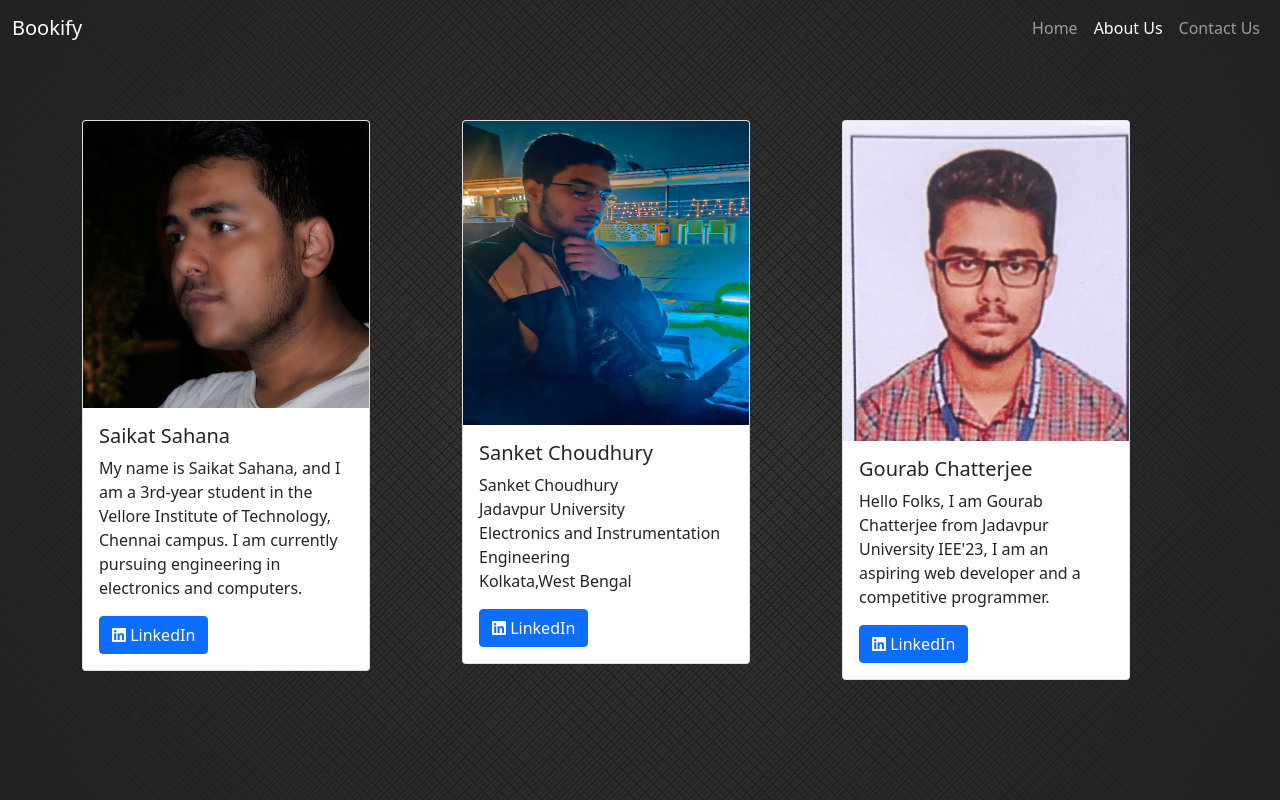
After one commit to saikatsahana77/HackNPitch, a Flask app: page /about in a window 1280 px wide. The commit adds this page. Run offline with Flask 2, Linux system fonts and the light colour scheme.

Commit message:
Regular updates

```diff
--- a/server.py
+++ b/server.py
@@ -9,6 +9,10 @@ from flask import Flask, render_template, redirect, url_for, request
 from werkzeug.utils import secure_filename
 from io import BufferedReader
 from flask_sqlalchemy import SQLAlchemy
+import os
+import cv2
+import numpy as np
+from PIL import Image
 
 
 
@@ -29,7 +33,7 @@ class Transactions(db.Model):
     price = db.Column(db.Float)
     desc = db.Column(db.String, nullable=True)
     tags = db.Column(db.String)
-    c_image  = db.Column(db.LargeBinary)
+    c_image  = db.Column(db.String)
     id  = db.Column(db.Integer, primary_key=True)
 
 
@@ -82,10 +86,35 @@ def index():
         return render_template('index.html', data="e")
 
 
-@app.route('/dashboard')
-def dashboard():
-    return render_template("dashboard.html")
+@app.route('/dashboard/<email>')
+def dashboard(email):
+    email=str(email)
+    conn = sqlite3.connect("bookify.db")
+    q1 = "select b_name, bought, seller, pages, age, subject, stream, weight, price, desc, tags, c_image from transactions order by id desc".format(em=email)
+    rows = conn.execute(q1)
+    rows = rows.fetchall()
+    for i in range(len(rows)):
+        rows[i] = list(rows[i])
+    for i in range(len(rows.copy())):
+        if (rows[i][1] == 1):
+            rows.remove(rows[i][1])
+        else:
+            pass
+        if (rows[i][4]== 1):
+            rows[i][4] = "Less than 1 year"
+        elif (rows[i][4]== 2):
+            rows[i][4] = "Less than 2 years"
+        elif (rows[i][4]== 3):
+            rows[i][4] = "Less than 5 years"
+        else:
+            rows[i][4] = "More than 5 years"
+    return render_template("dashboard.html", rows= rows)
 
+
+# Less than 1 year
+# Less than 2 years
+# Less than 5 years
+# More than 5 years
 
 @app.route('/signup_check', methods=['POST'])
 def signup_check():
@@ -126,7 +155,7 @@ def login_check():
     conn.close()
     if (len(rows) == 1):
         username = rows[0][0]
-        return redirect(url_for('dashboard'))
+        return redirect('dashboard/{}'.format(email))
     else:
         return redirect(url_for('index', v="c"))
 
@@ -190,9 +219,16 @@ def add_book():
     desc = request.form['desc_book']
     tags = request.form['tags_book']
     c_image = request.files['pic_book']
-
-    upload = Transactions(b_name= bname, seller = seller, buyer = buyer, bought=bought, pages = pages, age = age, subject = subject, stream = stream, weight = weight, price = price, desc = desc, tags= tags, c_image = c_image.read())
-
+    _, file_extension = os.path.splitext(c_image.filename)
+    filename_1 = str(random.randint(1, 1000000000))
+    filename = filename_1 + file_extension
+    filepath = os.path.join("./static/uploads/", filename)
+    print(filepath,filename,filename_1,file_extension)
+    c_image = Image.open(c_image)
+    c_image = np.array(c_image)
+    c_image  = cv2.cvtColor(c_image, cv2.COLOR_BGR2RGB)
+    cv2.imwrite(filepath, c_image)
+    upload = Transactions(b_name= bname, seller = seller, buyer = buyer, bought=bought, pages = pages, age = age, subject = subject, stream = stream, weight = weight, price = price, desc = desc, tags= tags, c_image = filepath)
     db.session.add(upload)
     db.session.commit()
     return redirect("/products/{}".format(seller))
@@ -217,7 +253,7 @@ def update_details():
 def method_name(email):
     email=str(email)
     conn = sqlite3.connect("bookify.db")
-    q1 = "select b_name, buyer, bought, pages, age, subject, stream, weight, price, desc, tags from transactions where seller = '{em}' order by id desc".format(em=email)
+    q1 = "select b_name, buyer, bought, pages, age, subject, stream, weight, price, desc, tags, c_image from transactions where seller = '{em}' order by id desc".format(em=email)
     rows = conn.execute(q1)
     rows = rows.fetchall()
     for i in range(len(rows)):
--- a/static/js/dashboard.js
+++ b/static/js/dashboard.js
@@ -1,12 +1,12 @@
 document.getElementById("username").innerHTML = sessionStorage.getItem("email");
 
 
-var k = "profile/"+sessionStorage.getItem("email");
+var k = "../profile/"+sessionStorage.getItem("email");
 document.getElementById("profile_btn").setAttribute("href",k);
 
 
-k = "upload/"+sessionStorage.getItem("email");
+k = "../upload/"+sessionStorage.getItem("email");
 document.getElementById("sell_btn").setAttribute("href",k);
 
-k = "products/"+sessionStorage.getItem("email");
+k = "../products/"+sessionStorage.getItem("email");
 document.getElementById("product_btn").setAttribute("href",k);
--- a/static/js/my_products.js
+++ b/static/js/my_products.js
@@ -3,3 +3,6 @@ document.getElementById("username").innerHTML = sessionStorage.getItem("email");
 
 var k = "../profile/"+sessionStorage.getItem("email");
 document.getElementById("profile_btn").setAttribute("href",k);
+
+k = "../dashboard/"+sessionStorage.getItem("email");
+document.getElementById("dashboard_btn").setAttribute("href",k);
--- a/static/js/profile.js
+++ b/static/js/profile.js
@@ -3,3 +3,9 @@ document.getElementById("username").innerHTML = sessionStorage.getItem("email");
 
 var k = "../products/"+sessionStorage.getItem("email");
 document.getElementById("product_btn").setAttribute("href",k);
+
+k = "../dashboard/"+sessionStorage.getItem("email");
+document.getElementById("dashboard_btn").setAttribute("href",k);
+
+k = "../dashboard/"+sessionStorage.getItem("email");
+document.getElementById("dashboard_btn").setAttribute("href",k);
--- /dev/null
+++ b/templates/about.html
@@ -0,0 +1,153 @@
+<!DOCTYPE html>
+<html lang="en">
+  <head>
+    <meta charset="utf-8" />
+    <meta name="viewport" content="width=device-width, initial-scale=1" />
+    <link
+      href="https://cdn.jsdelivr.net/npm/bootstrap@5.0.2/dist/css/bootstrap.min.css"
+      rel="stylesheet"
+    />
+    <link rel="stylesheet" href="https://cdnjs.cloudflare.com/ajax/libs/font-awesome/5.15.4/css/all.min.css"/>
+    <link
+      rel="shortcut icon"
+      href="../static/favicon.ico"
+      type="image/x-icon"
+    />
+    <title>About Page</title>
+    <style>
+      body {
+        height: 100vh;
+        background-image: radial-gradient(
+            circle at center center,
+            rgba(33, 33, 33, 0),
+            rgb(33, 33, 33)
+          ),
+          repeating-linear-gradient(
+            135deg,
+            rgb(33, 33, 33) 0px,
+            rgb(33, 33, 33) 1px,
+            transparent 1px,
+            transparent 4px
+          ),
+          repeating-linear-gradient(
+            45deg,
+            rgb(56, 56, 56) 0px,
+            rgb(56, 56, 56) 5px,
+            transparent 5px,
+            transparent 6px
+          ),
+          linear-gradient(90deg, rgb(33, 33, 33), rgb(33, 33, 33));
+      }
+      .container{
+        position: absolute;
+        top:50%;
+        left: 50%;
+        transform: translate(-50%,-50%);
+      }
+    </style>
+  </head>
+  <body>
+    <nav class="navbar navbar-expand-lg navbar-dark">
+      <div class="container-fluid">
+        <a class="navbar-brand" href="#">Bookify</a>
+        <button
+          class="navbar-toggler"
+          type="button"
+          data-bs-toggle="collapse"
+          data-bs-target="#navbarSupportedContent"
+          aria-controls="navbarSupportedContent"
+          aria-expanded="false"
+          aria-label="Toggle navigation"
+        >
+          <span class="navbar-toggler-icon"></span>
+        </button>
+        <div class="collapse navbar-collapse" id="navbarSupportedContent">
+          <ul class="navbar-nav ms-auto mb-2 mb-lg-0">
+            <li class="nav-item">
+              <a class="nav-link" aria-current="page" href="/">Home</a>
+            </li>
+            <li class="nav-item">
+              <a class="nav-link active" href="#">About Us</a>
+            </li>
+            <li class="nav-item">
+              <a
+                class="nav-link"
+                href="#"
+                data-bs-toggle="modal"
+                data-bs-target="#aboutModal"
+                >Contact Us</a
+              >
+            </li>
+          </ul>
+        </div>
+      </div>
+    </nav>
+    <div class="container py-4">
+      <div class="row">
+        <div class="col-md-4">
+          <div class="card" style="width: 18rem">
+            <img src="../static/images/saikat.jpg" class="card-img-top" alt="..." />
+            <div class="card-body">
+              <h5 class="card-title">Saikat Sahana</h5>
+              <p class="card-text">
+                My name is Saikat Sahana, and I am a 3rd-year student in the Vellore Institute of Technology, Chennai campus. I am currently pursuing engineering in electronics and computers.
+              </p>
+              <a href="https://www.linkedin.com/in/saikat-sahana-454608118/" target="_blank" class="btn btn-primary"><i class="fab fa-linkedin"></i> LinkedIn</a>
+            </div>
+          </div>
+        </div>
+        <div class="col-md-4">
+          <div class="card" style="width: 18rem">
+            <img src="../static/images/sanket.jpg" style="height:19rem;" class="card-img-top" alt="..." />
+            <div class="card-body">
+              <h5 class="card-title">Sanket Choudhury</h5>
+              <p class="card-text">
+                Sanket Choudhury<br>
+                Jadavpur University<br>
+                Electronics and Instrumentation Engineering<br>
+                Kolkata,West Bengal<br>
+              </p>
+              <a href="https://www.linkedin.com/in/sanket-choudhury-522772201/" class="btn btn-primary" target="_blank"><i class="fab fa-linkedin"></i> LinkedIn</a>
+            </div>
+          </div>
+        </div>
+        <div class="col-md-4">
+          <div class="card" style="width: 18rem">
+            <img src="../static/images/gourav.jpg" style="height:20rem;" class="card-img-top" alt="..." />
+            <div class="card-body">
+              <h5 class="card-title">Gourab Chatterjee</h5>
+              <p class="card-text">
+                Hello Folks, I am Gourab Chatterjee from Jadavpur University IEE'23, I am an aspiring web developer and a competitive programmer.
+              </p>
+              <a href="https://www.linkedin.com/in/gourab-chatterjee-a902221a4/" class="btn btn-primary" target="_blank"><i class="fab fa-linkedin"></i> LinkedIn</a>
+            </div>
+          </div>
+        </div>
+      </div>
+    </div>
+
+
+     <!-- Modal -->
+  <div class="modal fade" data-bs-backdrop="static"  id="aboutModal" tabindex="-1" aria-hidden="true">
+    <div class="modal-dialog modal-dialog-centered">
+    <div class="modal-content">
+        <div class="modal-header">
+        <h5 class="modal-title" id="exampleModalLabel">Contact Us</h5>
+        <button type="button" class="btn-close" data-bs-dismiss="modal" aria-label="Close"></button>
+        </div>
+        <div class="modal-body">
+          <ul>
+            <li>Saikat Sahana&nbsp;&nbsp;&nbsp;&nbsp;&nbsp;&nbsp;&nbsp;<a href="mailto:saikatsahana91@gmail.com"> <span class="badge rounded-pill bg-primary">Email</span></a>&nbsp;<a href="tel:+917001878233"><span class="badge rounded-pill bg-success">Phone</span></a> </li>
+            <li>Gourab Chatterjee<a href="mailto:gouravchatterjee2@gmail.com"> <span class="badge rounded-pill bg-primary">Email</span></a>&nbsp;<a href="tel:+917074083480"><span class="badge rounded-pill bg-success">Phone</span></a></li>
+            <li>Sanket Choudhury<a href="mailto:sanketchoudhury321@gmail.com"> <span class="badge rounded-pill bg-primary">Email</span></a>&nbsp;<a href="tel:+918617499871"><span class="badge rounded-pill bg-success">Phone</span></a> </li>
+          </ul>
+        <div class="modal-footer">
+        <button type="button" class="btn btn-primary" data-bs-dismiss="modal">Close</button>
+        </div>
+    </div>
+    </div>
+</div>
+</div>
+    <script src="https://cdn.jsdelivr.net/npm/bootstrap@5.0.2/dist/js/bootstrap.bundle.min.js"></script>
+  </body>
+</html>
--- a/templates/my_products.html
+++ b/templates/my_products.html
@@ -20,7 +20,7 @@
           <div class="collapse navbar-collapse" id="navbarSupportedContent">
             <ul class="navbar-nav me-auto mb-2 mb-lg-0">
               <li class="nav-item">
-                <a class="nav-link" aria-current="page" href="/dashboard">Home</a>
+                <a id="dashboard_btn" class="nav-link" aria-current="page">Home</a>
               </li>
               <li class="nav-item">
                 <a class="nav-link" href="#">Your Purchases</a>
@@ -73,7 +73,7 @@
           <span style="font-size: 18px;" class="stretched-link">Condition: {{row[2]}}</span>
         </div>
         <div class="col-auto d-none d-lg-block">
-          <svg class="bd-placeholder-img" width="200" height="250" xmlns="http://www.w3.org/2000/svg" role="img" aria-label="Placeholder: Thumbnail" preserveAspectRatio="xMidYMid slice" focusable="false"><title>Placeholder</title><rect width="100%" height="100%" fill="#55595c"></rect><text x="50%" y="50%" fill="#eceeef" dy=".3em">Thumbnail</text></svg>
+          <img style="width:400px;" src=".{{row[11]}}" alt="">
 
         </div>
       </div>
--- a/templates/profile.html
+++ b/templates/profile.html
@@ -20,7 +20,7 @@
           <div class="collapse navbar-collapse" id="navbarSupportedContent">
             <ul class="navbar-nav me-auto mb-2 mb-lg-0">
               <li class="nav-item">
-                <a class="nav-link" aria-current="page" href="/dashboard">Home</a>
+                <a id="dashboard_btn" class="nav-link" aria-current="page">Home</a>
               </li>
               <li class="nav-item">
                 <a class="nav-link" href="#">Your Purchases</a>
--- a/templates/upload.html
+++ b/templates/upload.html
@@ -23,7 +23,7 @@
           <div class="collapse navbar-collapse" id="navbarSupportedContent">
             <ul class="navbar-nav me-auto mb-2 mb-lg-0">
               <li class="nav-item">
-                <a class="nav-link" aria-current="page" href="/dashboard">Home</a>
+                <a id="dashboard_btn" class="nav-link" aria-current="page">Home</a>
               </li>
               <li class="nav-item">
                 <a class="nav-link" href="#">Your Purchases</a>
```
Also changed, not shown: templates/dashboard.html (+24 -0 lines), bookify.db, static/uploads/53372562.jpg (added), static/uploads/649419879.png (added).
